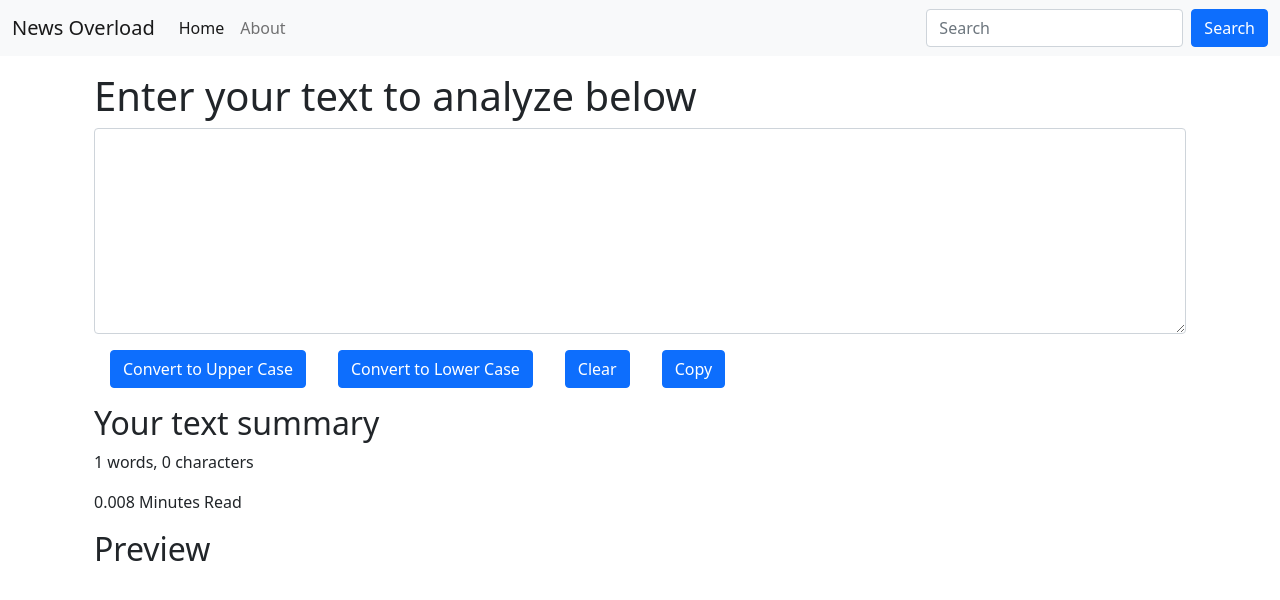
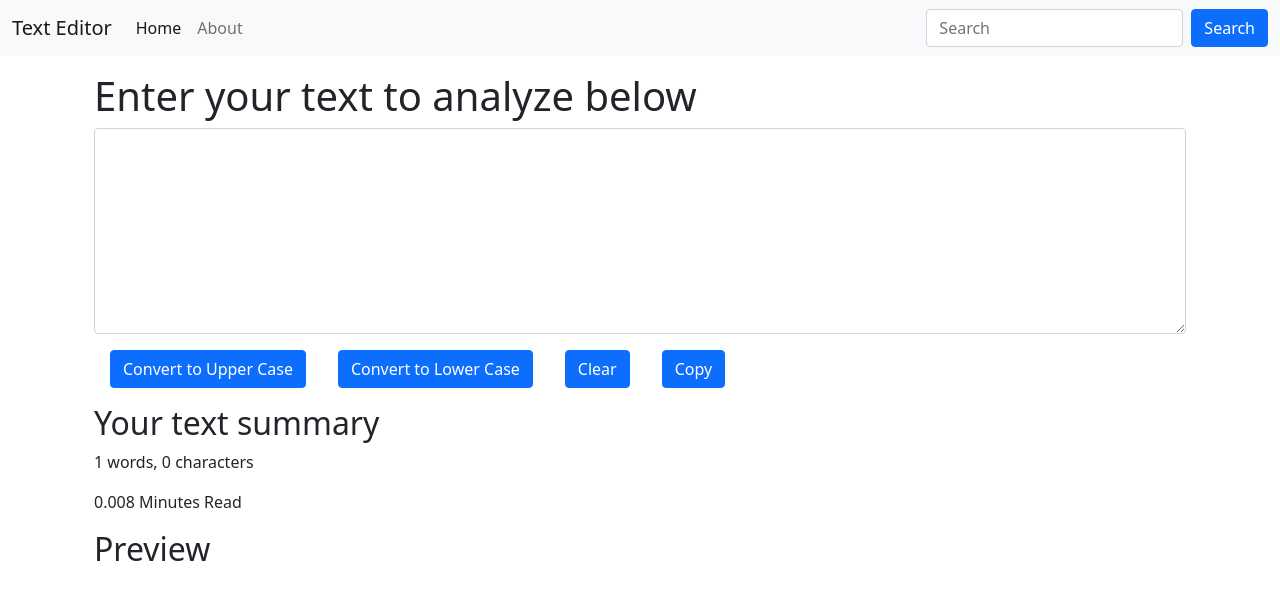
Before and after one commit to mayankrai2000/Text-Editor, a React (Create React App) app: page / in a window 1280 px wide. Shown: the top 600 px of the page. Built offline with nearby package versions, Linux system fonts and the light colour scheme.

Commit message:
minor change

```diff
--- a/src/App.js
+++ b/src/App.js
@@ -9,7 +9,7 @@ function App() {
   const [mode, setMode] = useState('light');
   return (
     <>
-      <Navbar title="News Overload" mode={mode}/>
+      <Navbar title="Text Editor" mode={mode}/>
       <div className="container my-3">
           <TextForm heading="Enter your text to analyze below"/>
           {/* <About /> */}
```
